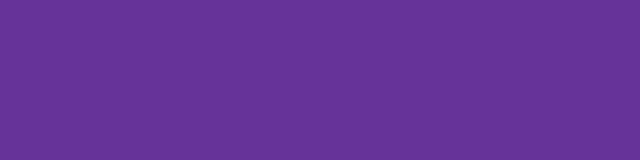
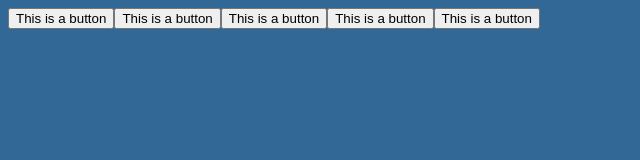
Before and after one commit to scamp925/loops-data, a plain HTML site: page index.html in a window 1280 px wide. Shown: the whole page, without its empty margins (0-640 px from the left). Drawn offline with Linux system fonts and the light colour scheme.

Commit message:
Added javascript to practice mutating the DOM's html & css

```diff
--- a/index.html
+++ b/index.html
@@ -9,6 +9,8 @@
 </head>
 
 <body>
+  <div id="root"></div>
+  <!-- <button id="main-btn"></button> -->
 
   <script src="main.js"></script>
 </body>
--- a/main.js
+++ b/main.js
@@ -1 +1,16 @@
-console.log("Working");
+// const mainButton = document.getElementById("main-btn");
+// console.log(mainButton);
+
+const rootElement = document.querySelector("#root");
+
+rootElement.innerHTML = `<button id="main-btn">This is a button</button>`;
+
+rootElement.innerHTML += `<button id="main-btn">This is a button</button>`;
+rootElement.innerHTML += `<button id="main-btn">This is a button</button>`;
+rootElement.innerHTML += `<button id="main-btn">This is a button</button>`;
+rootElement.innerHTML += `<button id="main-btn">This is a button</button>`;
+
+
+const bodyElement = document.querySelector("body");
+
+bodyElement.style.backgroundColor = "#316896";
```
